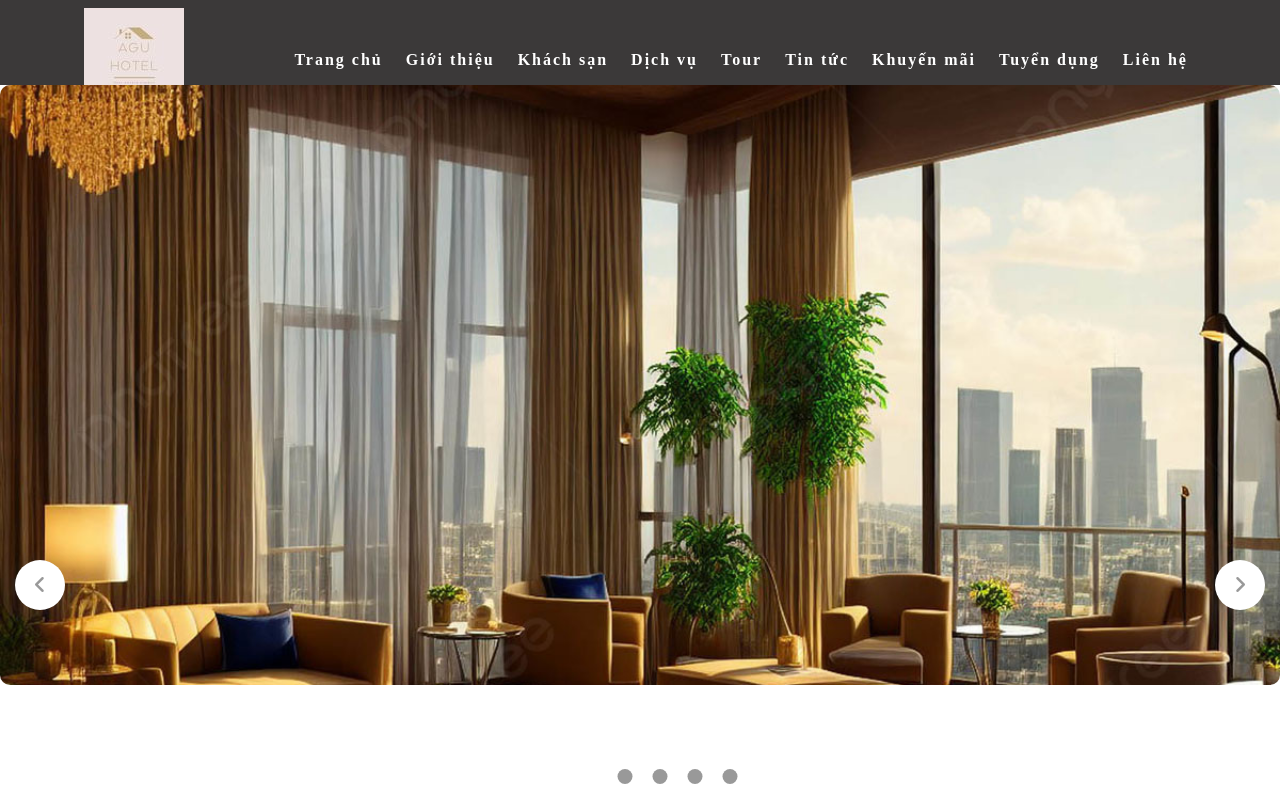
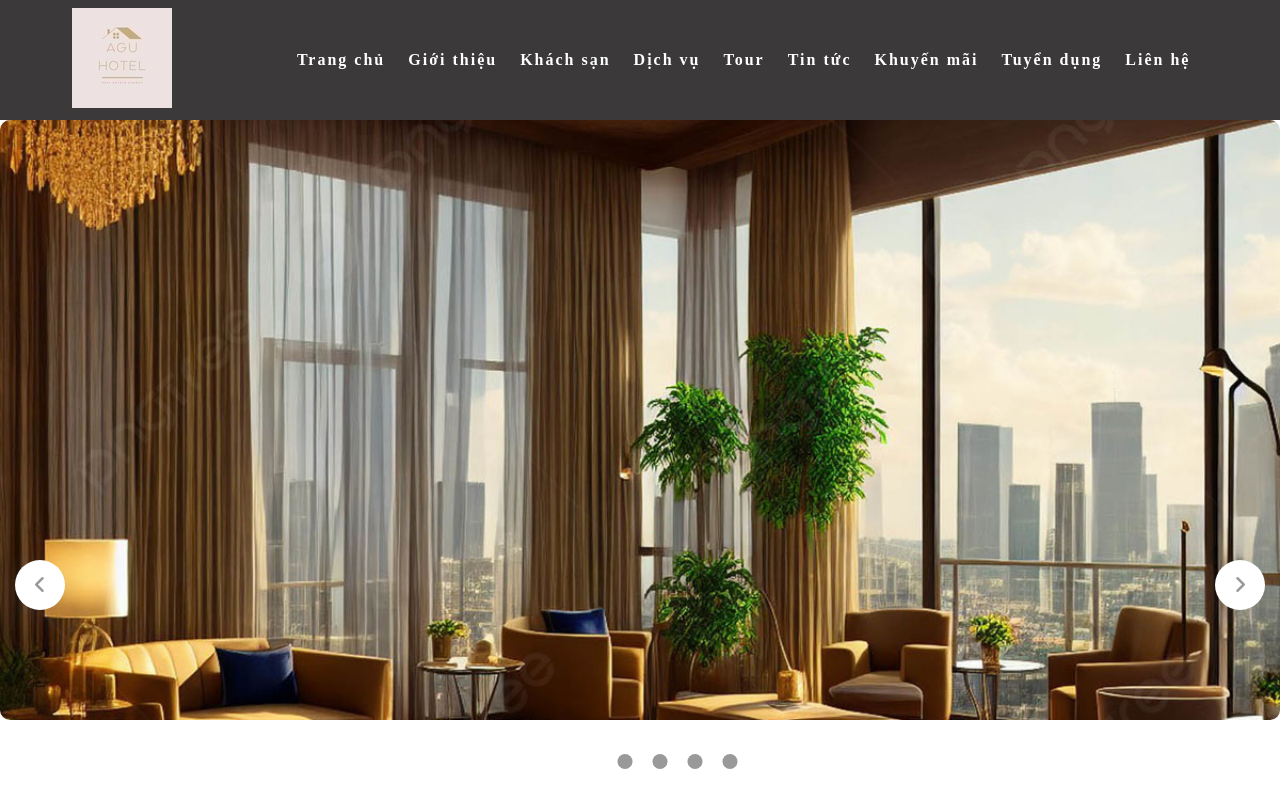
Before and after one commit to NQuocThien/DA_KhachSan, a PHP site: page /Main.php in a window 1280 px wide. Run offline with PHP 8.4, Linux system fonts and the light colour scheme; some libraries are stand-ins or nearby versions.

Commit message:
oke mượt rồi ngủ

```diff
--- a/css/main.css
+++ b/css/main.css
@@ -10,14 +10,9 @@ body{
 }
 
 #header{
-    top: 0;
     align-items:center;
     background-color:var(--color_header);
     font-size:12px;
-    padding:0px 45px;
-    width: 100%;
-    height: 85px;
-    z-index: 999;
 }
 
 .menu {
@@ -92,7 +87,7 @@ left: -25px;
 position: absolute;
 left: 50%;
 transform: translateX(-50%);
-bottom: 0px;
+bottom: 15px;
 display: flex;
 justify-content: center;
 align-items: center;
```
